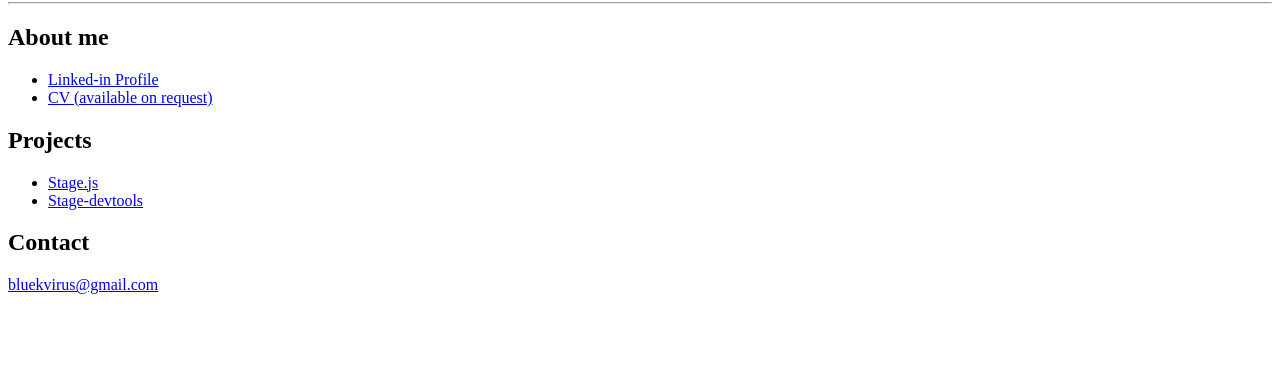
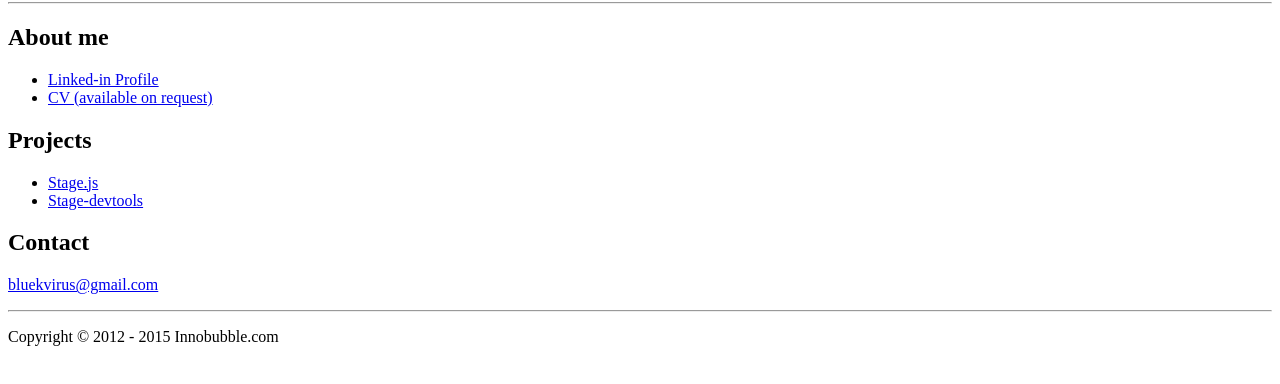
Before and after one commit to bluekvirus/bluekvirus.github.io, a plain HTML site: page index.html in a window 1280 px wide. Shown: the part 78-462 px from the top of the page. Drawn offline with Linux system fonts and the light colour scheme.

Commit message:
Update index.html

```diff
--- a/index.html
+++ b/index.html
@@ -17,6 +17,8 @@
 
 	<h2>Contact</h2>
 	<p><a href="mailto:bluekvirus@gmail.com">bluekvirus@gmail.com</a></p>
+	<hr>
+	<p>Copyright © 2012 - 2015 Innobubble.com</p>
 
 </body>
 </html>
```
